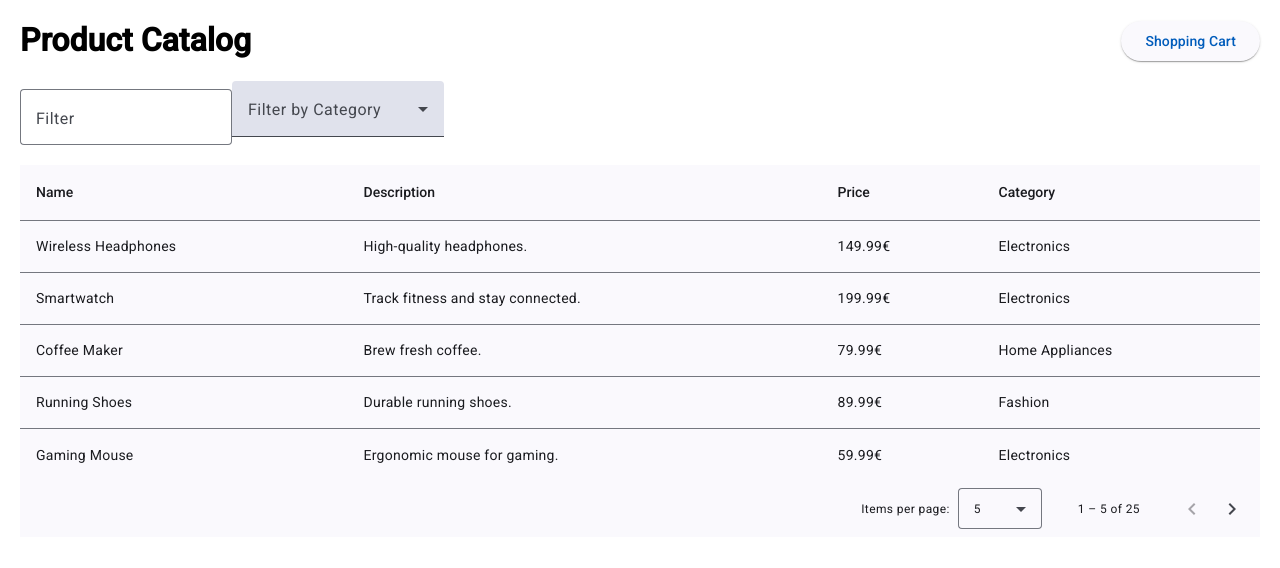
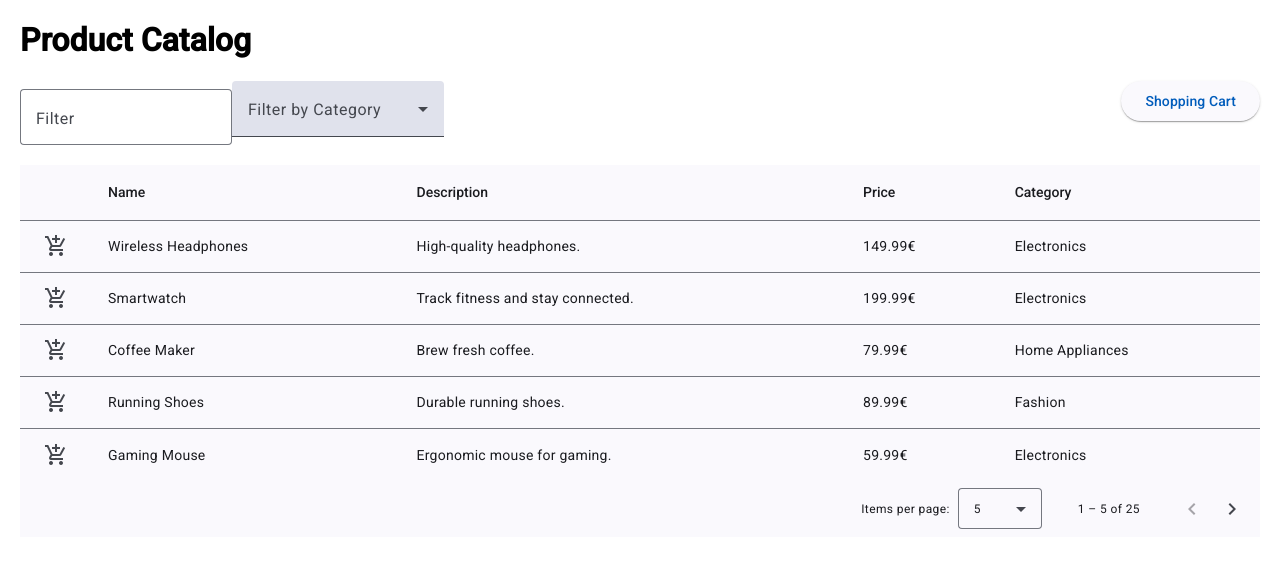
Before and after one commit to Niinnoo/Cloud-Computing-WS24-25, an Angular app in the folder Frontend/: page / in a window 1280 px wide. Shown: the top 568 px of the page. Built offline with nearby package versions, Linux system fonts and the light colour scheme.

Commit message:
These changes add the whole functionality (add, remove and delete) for the shopping cart.

```diff
--- a/Frontend/src/app/product-list/product-list.component.css
+++ b/Frontend/src/app/product-list/product-list.component.css
@@ -3,12 +3,17 @@
   position: relative;
 }
 
-.button-container {
+.cart-button {
   position: absolute;
-  top: 0;
   right: 0;
+  top: 1;
 }
 
 .matHeaderCellDef {
   position: sticky;
 }
+
+.mat-column-addToCart {
+  width: 40px;
+  max-width: 75px;
+}
--- a/Frontend/src/app/product-list/product-list.component.html
+++ b/Frontend/src/app/product-list/product-list.component.html
@@ -1,10 +1,18 @@
 <div class="product-list">
   <h1>Product Catalog</h1>
 
-  <!-- button in the button container -->
-  <div class="button-container">
-    <button mat-raised-button color="primary" (click)="onCartButtonClick()">Shopping Cart</button>
-  </div>
+  <!-- cart button -->
+  <button class="cart-button"
+      mat-raised-button
+      color="primary"
+      (click)="onCartButtonClick()"
+      [matBadge]="getTotalQuantity()"
+      [matBadgeHidden]="getTotalQuantity() === 0"
+      matBadgeColor="warn"
+      matBadgePosition="before"
+      matBadgeOverlap="false">
+      Shopping Cart
+  </button>
 
   <!-- Filter -->
   <mat-form-field appearance="outline" class="filter-field">
@@ -24,6 +32,16 @@
 
   <!-- Product Table -->
   <table mat-table [dataSource]="dataSource" matSort>
+      <!-- New Column: Add to Cart Button -->
+      <ng-container matColumnDef="addToCart">
+        <th mat-header-cell *matHeaderCellDef></th>  <!-- Remove text -->
+        <td mat-cell *matCellDef="let product">
+          <button mat-icon-button color="primary" (click)="addToCart(product); $event.stopPropagation()">
+            <mat-icon>add_shopping_cart</mat-icon>
+          </button>
+        </td>
+      </ng-container>
+
     <!-- 1st Column: Name -->
     <ng-container matColumnDef="name">
       <th mat-header-cell *matHeaderCellDef mat-sort-header> Name </th>
--- a/Frontend/src/app/product-list/product-list.component.ts
+++ b/Frontend/src/app/product-list/product-list.component.ts
@@ -1,8 +1,5 @@
 import {AfterViewInit, Component, ViewChild, Output, EventEmitter} from '@angular/core';
-import {
-  MatTableDataSource,
-  MatTableModule
-} from '@angular/material/table';
+import {MatTableDataSource,MatTableModule} from '@angular/material/table';
 import {MatSort, MatSortModule} from '@angular/material/sort';
 import {MatPaginator, MatPaginatorModule} from '@angular/material/paginator';
 import {MatFormFieldModule} from '@angular/material/form-field';
@@ -13,9 +10,13 @@ import {MatButtonModule} from '@angular/material/button';
 import {MatOption, MatSelectModule} from '@angular/material/select';
 import {CommonModule} from '@angular/common';
 import {FormsModule} from '@angular/forms';
+import { MatIconModule } from '@angular/material/icon';
+import { MatBadgeModule } from '@angular/material/badge';
+import { CartService } from '../shopping-cart-service.service';
 
 @Component({
   selector: 'app-product-list',
+  standalone: true,
   imports: [
     MatTableModule,
     MatSortModule,
@@ -28,12 +29,14 @@ import {FormsModule} from '@angular/forms';
     CommonModule,
     MatOption,
     MatSelectModule,
+    MatIconModule,
+    MatBadgeModule
   ],
   templateUrl: './product-list.component.html',
   styleUrl: './product-list.component.css'
 })
-export class ProductListComponent implements AfterViewInit{
-    products = [
+export class ProductListComponent implements AfterViewInit {
+  products = [
     { id: 1, name: 'Wireless Headphones', description: 'High-quality headphones.', price: 149.99, category: 'Electronics' },
     { id: 2, name: 'Smartwatch', description: 'Track fitness and stay connected.', price: 199.99, category: 'Electronics' },
     { id: 3, name: 'Coffee Maker', description: 'Brew fresh coffee.', price: 79.99, category: 'Home Appliances' },
@@ -62,17 +65,16 @@ export class ProductListComponent implements AfterViewInit{
   ];
   dataSource: MatTableDataSource<any>;
   filteredDataSource: MatTableDataSource<any>;
-  columnsToDisplay = ['name', 'description', 'price', 'category'];
+  columnsToDisplay = ['addToCart', 'name', 'description', 'price', 'category'];
   selectedCategories: string[] = [];
   uniqueCategories: string[] = [];
 
-  // Toggles the cart visibility
   @Output() toggleCart = new EventEmitter<void>();
 
   @ViewChild(MatPaginator) paginator!: MatPaginator;
   @ViewChild(MatSort) sort!: MatSort;
 
-  constructor(private dialog: MatDialog) {
+  constructor(private dialog: MatDialog, private cartService: CartService) {
     this.dataSource = new MatTableDataSource(this.products);
     this.filteredDataSource = this.dataSource;
     this.uniqueCategories = this.getUniqueCategories();
@@ -86,6 +88,14 @@ export class ProductListComponent implements AfterViewInit{
   getUniqueCategories(): string[] {
     const categories = this.products.map(product => product.category);
     return [...new Set(categories)];
+  }
+
+  getTotalQuantity(): number {
+    return this.cartService.getTotalQuantity();
+  }
+
+  addToCart(product: any) {
+    this.cartService.addToCart(product);
   }
 
   applyFilter(event: Event) {
--- /dev/null
+++ b/Frontend/src/app/shopping-cart-service.service.ts
@@ -0,0 +1,65 @@
+import { Injectable } from '@angular/core';
+import { BehaviorSubject } from 'rxjs';
+
+export interface CartItem {
+  id: number;
+  name: string;
+  price: number;
+  quantity: number;
+}
+
+@Injectable({
+  providedIn: 'root'
+})
+export class CartService {
+  private cartItems = new BehaviorSubject<CartItem[]>([]);
+  cartItems$ = this.cartItems.asObservable();
+
+  addToCart(product: any) {
+    const currentItems = this.cartItems.getValue();
+    const existingItem = currentItems.find(item => item.id === product.id);
+
+    if (existingItem) {
+      existingItem.quantity += 1;
+      this.cartItems.next([...currentItems]);
+    } else {
+      const newItem: CartItem = {
+        id: product.id,
+        name: product.name,
+        price: product.price,
+        quantity: 1
+      };
+      this.cartItems.next([...currentItems, newItem]);
+    }
+  }
+
+  removeFromCart(item: CartItem) {
+    const currentItems = this.cartItems.getValue();
+    const updatedItems = currentItems.filter(cartItem => cartItem.id !== item.id);
+    this.cartItems.next(updatedItems);
+  }
+
+  updateQuantity(item: CartItem, increase: boolean) {
+    const currentItems = this.cartItems.getValue();
+    const existingItem = currentItems.find(i => i.id === item.id);
+
+    if (existingItem) {
+      existingItem.quantity = increase ? existingItem.quantity + 1 : existingItem.quantity - 1;
+
+      if (existingItem.quantity === 0) {
+        this.removeFromCart(item);
+      } else {
+        this.cartItems.next([...currentItems]);
+      }
+    }
+  }
+
+  getTotalQuantity() {
+    return this.cartItems.getValue().reduce((sum, item) => sum + item.quantity, 0);
+  }
+
+  getTotalCost() {
+    return this.cartItems.getValue()
+      .reduce((total, item) => total + (item.price * item.quantity), 0);
+  }
+}
--- a/Frontend/src/app/shopping-cart/shopping-cart.component.html
+++ b/Frontend/src/app/shopping-cart/shopping-cart.component.html
@@ -14,7 +14,7 @@
 
   <ng-container matColumnDef="price">
     <th mat-header-cell *matHeaderCellDef> Price </th>
-    <td mat-cell *matCellDef="let element"> {{element.price | currency}} </td>
+    <td mat-cell *matCellDef="let element"> {{element.price.toFixed(2)}}€ </td>
   </ng-container>
 
   <ng-container matColumnDef="quantity">
@@ -24,12 +24,18 @@
 
   <ng-container matColumnDef="total">
     <th mat-header-cell *matHeaderCellDef> Total </th>
-    <td mat-cell *matCellDef="let element"> {{element.price * element.quantity | currency}} </td>
+    <td mat-cell *matCellDef="let element"> {{(element.price * element.quantity).toFixed(2)}}€ </td>
   </ng-container>
 
   <ng-container matColumnDef="actions">
     <th mat-header-cell *matHeaderCellDef> Actions </th>
     <td mat-cell *matCellDef="let element">
+      <button mat-icon-button color="primary" (click)="addQuantity(element)">
+        <mat-icon>add</mat-icon>
+      </button>
+      <button mat-icon-button color="primary" (click)="removeQuantity(element)">
+        <mat-icon>remove</mat-icon>
+      </button>
       <button mat-icon-button color="warn" (click)="removeFromCart(element)">
         <mat-icon>delete</mat-icon>
       </button>
@@ -41,5 +47,5 @@
 </table>
 
 <div class="total-cost">
-  <h3>Total: {{ getTotalCost() | currency }}</h3>
+  <h3>Total: {{getTotalCost().toFixed(2)}}€</h3>
 </div>
--- a/Frontend/src/app/shopping-cart/shopping-cart.component.ts
+++ b/Frontend/src/app/shopping-cart/shopping-cart.component.ts
@@ -1,3 +1,4 @@
+import { CartService, CartItem } from '../shopping-cart-service.service';
 import { Component, Output, EventEmitter } from '@angular/core';
 import { MatTableDataSource } from '@angular/material/table';
 import { MatSnackBar } from '@angular/material/snack-bar';
@@ -27,37 +28,36 @@ export class ShoppingCartComponent {
 
   @Output() toggleView = new EventEmitter<void>();
 
-  constructor(private snackBar: MatSnackBar) {}
+  constructor(
+    private snackBar: MatSnackBar,
+    private cartService: CartService
+  ) {}
+
+  ngOnInit() {
+    this.cartService.cartItems$.subscribe(items => {
+      this.cartItems = items;
+      this.dataSource.data = items;
+    });
+  }
 
   getTotalCost() {
-    return this.cartItems.map(t => t.price * t.quantity).reduce((acc, value) => acc + value, 0);
+    return this.cartService.getTotalCost();
+  }
+
+  addQuantity(item: CartItem) {
+    this.cartService.updateQuantity(item, true);
+  }
+
+  removeQuantity(item: CartItem) {
+    this.cartService.updateQuantity(item, false);
+  }
+
+  removeFromCart(item: CartItem) {
+    this.cartService.removeFromCart(item);
+    this.snackBar.open('Item removed from cart', 'Close', { duration: 2000 });
   }
 
   onBackClick() {
     this.toggleView.emit();
   }
-
-  addToCart(item: CartItem) {
-    const existingItem = this.cartItems.find(cartItem => cartItem.id === item.id);
-    if (existingItem) {
-      existingItem.quantity += 1;
-    } else {
-      this.cartItems.push({ ...item, quantity: 1 });
-    }
-    this.dataSource.data = this.cartItems;
-    this.snackBar.open('Item added to cart', 'Close', { duration: 2000 });
-  }
-
-  removeFromCart(item: CartItem) {
-    this.cartItems = this.cartItems.filter(cartItem => cartItem.id !== item.id);
-    this.dataSource.data = this.cartItems;
-    this.snackBar.open('Item removed from cart', 'Close', { duration: 2000 });
-  }
 }
-
-interface CartItem {
-  id: number;
-  name: string;
-  price: number;
-  quantity: number;
-}
```
Also changed, not shown: 1 other file (tests, documents, lock files or other folders).
